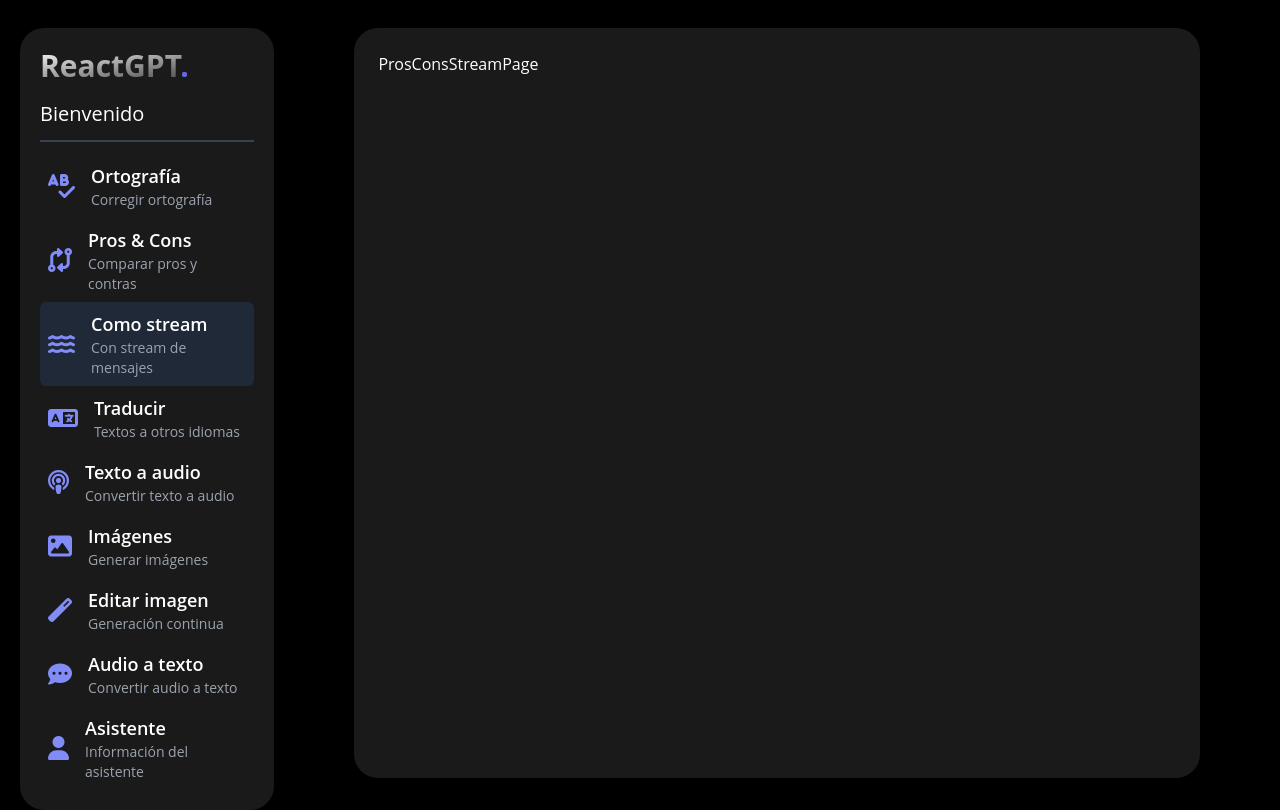
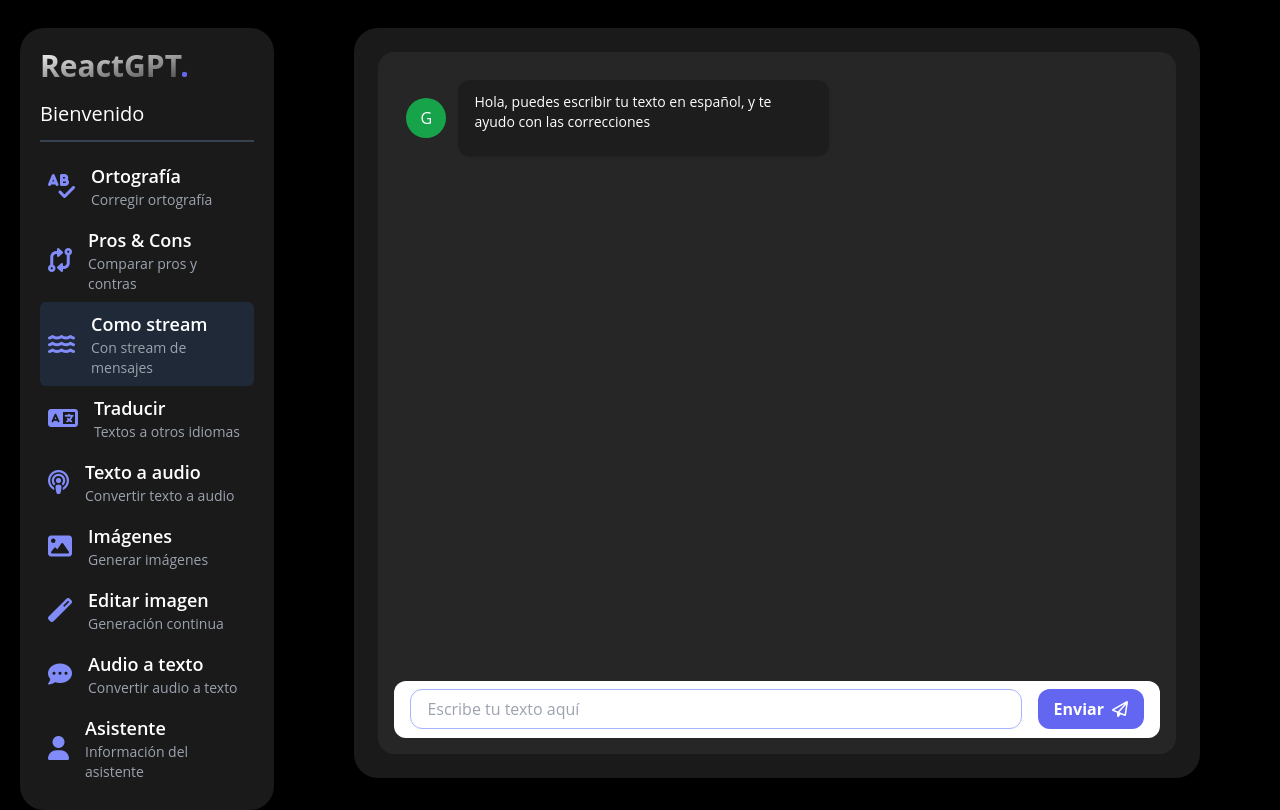
Before and after one commit to facundh23/React-GPT, a React (Vite) app: page /pros-cons-stream in a window 1280 px wide. Built offline with nearby package versions, Linux system fonts and the light colour scheme.

Commit message:
Working with pro cons stream

```diff
--- a/src/presentation/pages/pros-cons-stream/ProsConsStreamPage.tsx
+++ b/src/presentation/pages/pros-cons-stream/ProsConsStreamPage.tsx
@@ -1,7 +1,55 @@
-import React from 'react'
+import { useState } from 'react'
+import { GptMessages, MyMessages, TypingLoader, TextMessageBox } from '../../components';
+
+
+
+interface Message {
+    text: string;
+    isGptMessage: boolean;
+}
 
 export const ProsConsStreamPage = () => {
+
+    const [isLoading, setIsLoading] = useState(false);
+    const [messages, setMessages] = useState<Message[]>([])
+
+    const handlePost = async (text: string) => {
+        setIsLoading(true);
+        setMessages((prev) => [...prev, { text: text, isGptMessage: false }]);
+
+        //TODO Use case
+
+        setIsLoading(false);
+
+        // Todo añadir el mensaje isGptMessage en true
+    }
     return (
-        <div>ProsConsStreamPage</div>
+        <div className='chat-container'>
+            <div className='chat-messages'>
+                <div className='grid grid-cols-12 gap-y-2'>
+                    <GptMessages text='Hola, puedes escribir tu texto en español, y te ayudo con las correcciones' />
+
+                    {
+                        messages.map((message, index) => (
+                            message.isGptMessage ? <GptMessages key={index} text='Open AI message' /> : <MyMessages key={index} text={message.text} />
+                        ))
+                    }
+
+
+                    {
+                        isLoading && (
+                            <div className='col-start-1 col-end-12 fade-in'>
+                                <TypingLoader />
+                            </div>
+                        )
+                    }
+
+
+
+                </div>
+            </div>
+
+            <TextMessageBox onSendMessage={handlePost} placeholder='Escribe tu texto aquí' disableCorrections />
+        </div>
     )
 }
```
